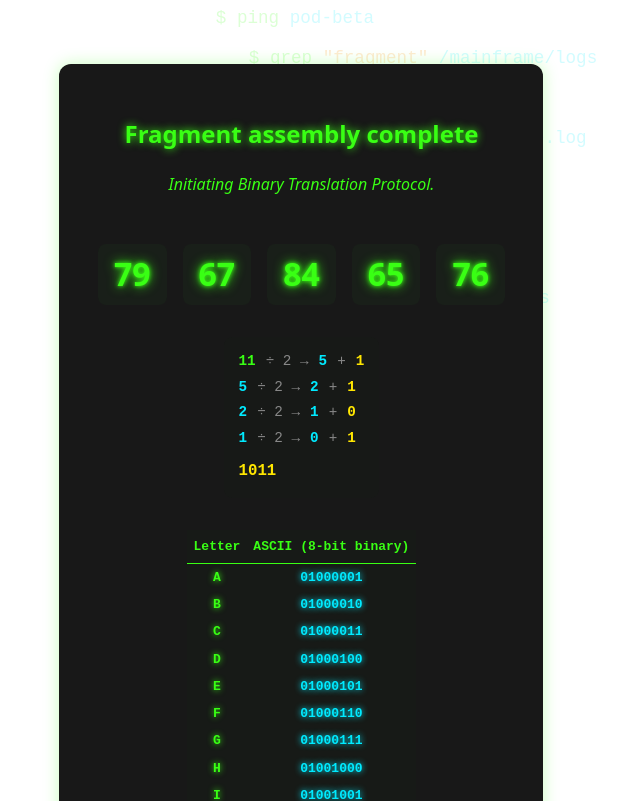
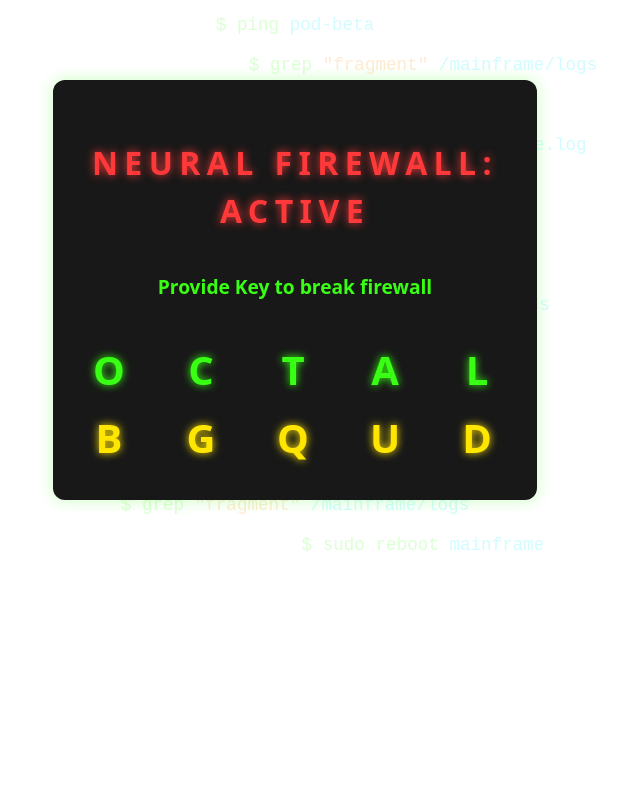
Before and after one commit to nabeelDanish/dnd-puzzle, a React (Vite) app: page / in a window 1280 px wide. Shown: the top 801 px of the page, without its empty margins (345-985 px from the left). Built offline with nearby package versions, Linux system fonts and the light colour scheme.

Commit message:
Update App component to set initial page to 'cipher' and enhance layout in CipherStage component

```diff
--- a/src/App.jsx
+++ b/src/App.jsx
@@ -74,7 +74,7 @@ function FlickerDigits({ value }) {
 }
 
 function App() {
-  const [page, setPage] = useState('binary');
+  const [page, setPage] = useState('cipher');
   const [selected, setSelected] = useState(null);
   const [guesses, setGuesses] = useState(["", "", "", "", ""]);
   const [feedback, setFeedback] = useState("");
--- a/src/pages/CipherStage.jsx
+++ b/src/pages/CipherStage.jsx
@@ -12,15 +12,15 @@ export function CipherStage() {
       <div style={{ margin: "2em auto", fontSize: "1.2em", color: "#39ff14", fontWeight: "bold" }}>
         Provide Key to break firewall
       </div>
-      <div style={{ display: "flex", justifyContent: "center", gap: "2em", marginTop: "2em" }}>
-        <div>
-          {[...word1].map((ch, i) => (
-            <div key={i} style={{ fontSize: "2.5em", fontWeight: "bold", color: "#39ff14", textShadow: "0 0 8px #39ff14", letterSpacing: "0.1em" }}>{ch}</div>
+      <div style={{ display: "flex", flexDirection: "column", alignItems: "center", marginTop: "2em" }}>
+        <div style={{ display: "flex", gap: "2em" }}>
+          {word1.split("").map((ch, i) => (
+            <span key={i} style={{ fontSize: "2.5em", fontWeight: "bold", color: "#39ff14", textShadow: "0 0 8px #39ff14", letterSpacing: "0.1em", minWidth: "1.5em", textAlign: "center" }}>{ch}</span>
           ))}
         </div>
-        <div>
-          {[...word2].map((ch, i) => (
-            <div key={i} style={{ fontSize: "2.5em", fontWeight: "bold", color: "#ffe600", textShadow: "0 0 8px #ffe600", letterSpacing: "0.1em" }}>{ch}</div>
+        <div style={{ display: "flex", gap: "2em", marginTop: "0.5em" }}>
+          {word2.split("").map((ch, i) => (
+            <span key={i} style={{ fontSize: "2.5em", fontWeight: "bold", color: "#ffe600", textShadow: "0 0 8px #ffe600", letterSpacing: "0.1em", minWidth: "1.5em", textAlign: "center" }}>{ch}</span>
           ))}
         </div>
       </div>
```
